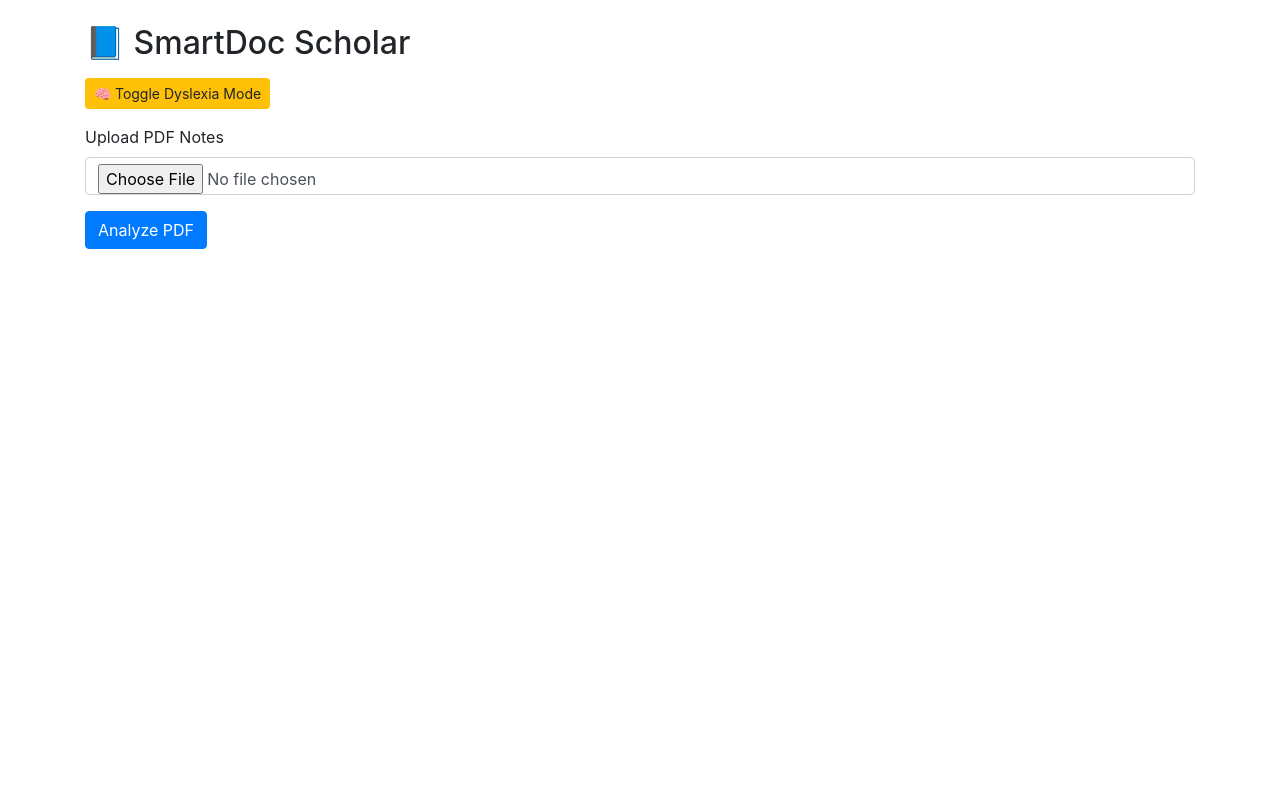
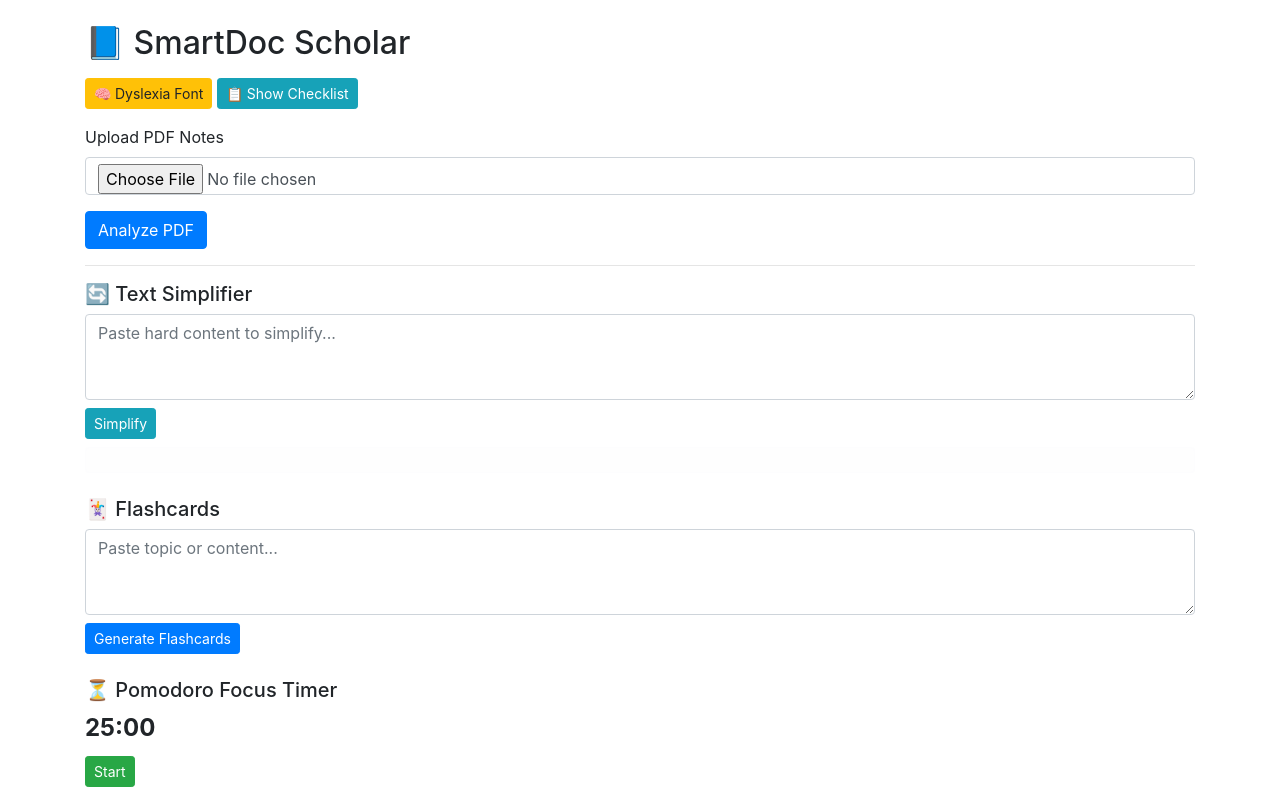
Before and after one commit to 7206582513/JustTimePass, a Flask app: template templates/index.html in a window 1280 px wide. Run offline with Flask 3, Linux system fonts and the light colour scheme; the template is opened without the code that fills it, so the values that code supplies are empty; some libraries are stand-ins or nearby versions; some web fonts are replaced.

Commit message:
Updates Files

```diff
--- a/app.py
+++ b/app.py
@@ -1,3 +1,5 @@
+# app.py – SmartDoc Scholar Full Web App with OCR Fallback
+
 from flask import Flask, request, render_template, send_file, jsonify, session
 import os
 import fitz  # PyMuPDF
@@ -13,6 +15,7 @@ from pdf2image import convert_from_path
 import pytesseract
 import json
 import re
+from werkzeug.utils import secure_filename
 
 # === CONFIG ===
 pytesseract.pytesseract.tesseract_cmd = r"C:\\Program Files\\Tesseract-OCR\\tesseract.exe"
@@ -37,7 +40,7 @@ def init_db():
 init_db()
 
 # === GROQ API ===
-GROQ_API_KEY = "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"
+GROQ_API_KEY = "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"
 GROQ_API_URL = "https://api.groq.com/openai/v1/chat/completions"
 GROQ_MODEL = "llama3-8b-8192"
 
@@ -76,23 +79,24 @@ def extract_text_with_ocr(pdf_path):
         print("OCR Extraction Error:", e)
         return ""
 
-# === NLP BULLET SUMMARY (simplified for dyslexia) ===
+# === NLP BULLET SUMMARY ===
 def summarize_text(text):
-    prompt = (
-        "Summarize the following educational content in 5-7 short, simple bullet points, "
-        "using very clear language suitable for dyslexic learners:\n\n" + text[:3000]
-    )
+    prompt = f"Summarize this educational note into 5-7 key bullet points:\n\n{text[:3000]}"
     return groq_chat(prompt)
 
-# === AUDIO GENERATION (with fallback) ===
+# === AUDIO ===
 def generate_audio_summary(text):
     try:
+        from gtts import gTTS
         tts = gTTS(text)
         tts.save(SUMMARY_AUDIO)
     except Exception as e:
-        print("❌ gTTS Error:", e)
-        with open(SUMMARY_AUDIO, "w") as f:
-            f.write("Audio generation failed.")
+        print("⚠️ gTTS failed. Using offline pyttsx3 fallback. Error:", e)
+        engine = pyttsx3.init()
+        engine.setProperty('rate', 150)
+        engine.save_to_file(text, SUMMARY_AUDIO)
+        engine.runAndWait()
+
 
 # === QUIZ GENERATION ===
 def generate_quiz_questions(text):
@@ -105,7 +109,7 @@ Each question should have:
 - 'options': a list of 4 full answer strings (not labeled A/B/C)
 - 'answer': the full correct answer string (must match one of the options exactly)
 
-Output only a JSON array. No explanations.
+Output should be a JSON array only. No markdown, labels, or explanations.
 
 Content:
 {text[:2500]}
@@ -140,7 +144,7 @@ def build_vector_store(text):
     splitter = CharacterTextSplitter(chunk_size=512, chunk_overlap=100)
     docs = splitter.create_documents([text])
     if not docs:
-        raise ValueError("❌ No document chunks found.")
+        raise ValueError("❌ Unable to generate document chunks from text.")
     embeddings = HuggingFaceEmbeddings()
     return FAISS.from_documents(docs, embeddings)
 
@@ -148,6 +152,49 @@ def answer_query(query, vs):
     docs = vs.similarity_search(query, k=3)
     context = "\n\n".join([d.page_content for d in docs])
     return groq_chat(f"Answer using this context:\n{context}\n\nQ: {query}")
+
+
+# === TEXT SIMPLIFIER ROUTE ===
+@app.route("/simplify", methods=["POST"])
+def simplify():
+    text = request.form.get("text", "")
+    if not text.strip():
+        return jsonify({"simplified": "⚠️ No text provided."})
+
+    prompt = "Simplify the following text using very easy and short sentences suitable for ADHD/Dyslexic students:\n\n" + text
+    simplified = groq_chat(prompt)
+    return jsonify({"simplified": simplified})
+
+
+# === FLASHCARD GENERATOR ROUTE ===
+@app.route("/flashcards", methods=["POST"])
+def flashcards():
+    text = request.form.get("text", "")
+    if not text.strip():
+        return jsonify({"cards": "⚠️ No input provided."})
+
+    prompt = f"""
+Generate 5 flashcards from the following content.
+
+Each flashcard must include:
+- question: A short question string.
+- answer: A simple, correct answer string.
+
+Output as a JSON list. No explanations or markdown.
+
+Content:
+{text}
+"""
+    response = groq_chat(prompt)
+
+    try:
+        cards = json.loads(response)
+        formatted = "\n".join([f"Q: {card['question']}\nA: {card['answer']}" for card in cards])
+        return jsonify({"cards": formatted})
+    except Exception as e:
+        print("⚠️ Flashcard JSON parsing failed:", e)
+        return jsonify({"cards": response})
+
 
 # === HISTORY ===
 def save_history(user, query, response):
@@ -172,7 +219,11 @@ def index():
     summary = questions = ""
     if request.method == "POST":
         file = request.files['pdf']
-        file_path = os.path.join(UPLOAD_FOLDER, file.filename)
+        if not file or file.filename == "":
+            return "❌ No PDF uploaded!"
+
+        filename = secure_filename(file.filename)
+        file_path = os.path.join(UPLOAD_FOLDER, filename)
         file.save(file_path)
         session['user'] = request.remote_addr
 
@@ -181,8 +232,9 @@ def index():
             print("Trying OCR fallback...")
             text = extract_text_with_ocr(file_path)
             if not text.strip():
-                return "❌ No readable text found even after OCR. Try uploading a clean PDF."
+                return "❌ No readable text found even after OCR."
 
+        print("Text Extracted:", text[:500])
         summary = summarize_text(text)
         generate_audio_summary(summary)
         questions = generate_quiz_questions(text)
@@ -220,4 +272,8 @@ def download_history():
     return send_file(filepath, as_attachment=True)
 
 if __name__ == '__main__':
-    app.run(host='0.0.0.0', port=int(os.environ.get("PORT", 5000)), debug=False)
+    app.run(
+        host='0.0.0.0',
+        port=int(os.environ.get("PORT", 5000)),
+        debug=False
+    )
--- a/templates/index.html
+++ b/templates/index.html
@@ -2,7 +2,7 @@
 <html lang="en">
 <head>
   <meta charset="UTF-8">
-  <title>SmartDoc Scholar</title>
+  <title>SmartDoc Scholar – Focus Mode</title>
   <link rel="stylesheet" href="https://stackpath.bootstrapcdn.com/bootstrap/4.5.2/css/bootstrap.min.css">
   <link href="https://fonts.cdnfonts.com/css/opendyslexic" rel="stylesheet">
   <style>
@@ -13,20 +13,46 @@
       letter-spacing: 0.05em;
       line-height: 1.6;
     }
+    .timer-box {
+      font-size: 1.5em;
+      font-weight: bold;
+      margin-bottom: 10px;
+    }
+    pre {
+      background-color: #f8f9fa;
+      padding: 10px;
+      border-radius: 8px;
+      white-space: pre-wrap;
+    }
   </style>
   <script src="https://code.jquery.com/jquery-3.5.1.min.js"></script>
-  <script src="https://stackpath.bootstrapcdn.com/bootstrap/4.5.2/js/bootstrap.bundle.min.js"></script>
 </head>
 <body>
 <div class="container mt-4">
   <h2 class="mb-3">📘 SmartDoc Scholar</h2>
 
-  <button class="btn btn-sm btn-warning mb-3" id="toggle-dyslexia">🧠 Toggle Dyslexia Mode</button>
+  <div class="mb-3">
+    <button class="btn btn-warning btn-sm" id="toggle-dyslexia">🧠 Dyslexia Font</button>
+    <button class="btn btn-info btn-sm" onclick="toggleChecklist()">📋 Show Checklist</button>
+  </div>
 
+  <!-- ✅ Checklist-style Learning -->
+  <div id="checklist" class="mb-4" style="display:none;">
+    <h5>✅ Learning Checklist</h5>
+    <ul class="list-group">
+      <li class="list-group-item"><input type="checkbox"> Read Summary</li>
+      <li class="list-group-item"><input type="checkbox"> Listen to Audio</li>
+      <li class="list-group-item"><input type="checkbox"> Take Quiz</li>
+      <li class="list-group-item"><input type="checkbox"> Try Flashcards</li>
+      <li class="list-group-item"><input type="checkbox"> Revise Yesterday</li>
+    </ul>
+  </div>
+
+  <!-- PDF Upload -->
   <form method="POST" enctype="multipart/form-data">
     <div class="form-group">
       <label>Upload PDF Notes</label>
-      <input type="file" name="pdf" accept="application/pdf" class="form-control">
+      <input type="file" name="pdf" accept="application/pdf" class="form-control" required>
     </div>
     <button type="submit" class="btn btn-primary">Analyze PDF</button>
   </form>
@@ -83,29 +109,48 @@
     </ul>
   </div>
   {% endif %}
+
+  <hr>
+
+  <!-- 🧠 Text Simplifier -->
+  <h5>🔄 Text Simplifier</h5>
+  <textarea id="complex-text" class="form-control mb-2" rows="3" placeholder="Paste hard content to simplify..."></textarea>
+  <button onclick="simplifyText()" class="btn btn-info btn-sm">Simplify</button>
+  <div id="simplified-result" class="alert alert-light mt-2"></div>
+
+  <!-- 🃏 Flashcard Generator -->
+  <h5 class="mt-4">🃏 Flashcards</h5>
+  <textarea id="flashcard-input" class="form-control mb-2" rows="3" placeholder="Paste topic or content..."></textarea>
+  <button onclick="generateFlashcards()" class="btn btn-primary btn-sm">Generate Flashcards</button>
+  <div id="flashcard-result" class="mt-2"></div>
+
+  <!-- ⏳ Pomodoro Timer -->
+  <h5 class="mt-4">⏳ Pomodoro Focus Timer</h5>
+  <div class="timer-box" id="timer-display">25:00</div>
+  <button onclick="startPomodoro()" class="btn btn-success btn-sm">Start</button>
 </div>
 
 <script>
-  // Normalize strings for answer comparison
-  function normalize(str) {
-    if (!str) return '';
-    return $("<textarea>").html(String(str)).text().replace(/\s+/g, " ").trim().toLowerCase();
+  // Dyslexia Mode
+  $('#toggle-dyslexia').click(function () {
+    $('body').toggleClass('dyslexia-mode');
+  });
+
+  // Checklist Toggle
+  function toggleChecklist() {
+    $('#checklist').slideToggle();
   }
 
   // Quiz logic
   $('#quiz-section').on('click', '.option-btn', function () {
     const selected = $(this).data('choice');
     const correct = $(this).data('answer');
-
     const selectedNorm = normalize(selected);
     const correctNorm = normalize(correct);
-
     const isCorrect = selectedNorm === correctNorm;
     const allOptions = $(this).closest('.mb-4').find('.option-btn');
     const feedback = $(this).closest('.mb-4').find('.feedback');
-
     allOptions.prop('disabled', true);
-
     allOptions.each(function () {
       const choice = normalize($(this).data('choice'));
       if (choice === correctNorm) {
@@ -114,29 +159,26 @@
         $(this).removeClass('btn-outline-primary').addClass('btn-danger');
       }
     });
-
-    if (isCorrect) {
-      feedback.text("✅ Correct! Great job.").css("color", "green");
-    } else {
-      feedback.text("❌ Incorrect. The correct answer is highlighted in green.").css("color", "red");
-    }
+    feedback.text(isCorrect ? "✅ Correct!" : "❌ Incorrect. Correct is highlighted in green.")
+      .css("color", isCorrect ? "green" : "red");
   });
 
-  // Chat form AJAX
+  function normalize(str) {
+    if (!str) return '';
+    return $("<textarea>").html(String(str)).text().replace(/\s+/g, " ").trim().toLowerCase();
+  }
+
+  // Chat
   $('#chat-form').submit(function (e) {
     e.preventDefault();
     const query = $('#query').val();
+    $('#chat-result').html("Thinking...");
     $.post('/chat', { query: query }, function (data) {
       $('#chat-result').html(`<strong>Response:</strong> ${data.response}`);
     });
   });
 
-  // Dyslexia Mode Toggle
-  $('#toggle-dyslexia').click(function () {
-    $('body').toggleClass('dyslexia-mode');
-  });
-
-  // Read-aloud for any element by ID
+  // Text-to-Speech
   function speakText(id) {
     const content = document.getElementById(id).innerText;
     const synth = window.speechSynthesis;
@@ -144,6 +186,42 @@
     utter.rate = 0.9;
     synth.speak(utter);
   }
+
+  // Simplifier
+  function simplifyText() {
+    const text = $('#complex-text').val();
+    $('#simplified-result').html("Simplifying...");
+    $.post('/simplify', { text: text }, function (data) {
+      $('#simplified-result').html(data.simplified);
+    });
+  }
+
+  // Flashcard Generator
+  function generateFlashcards() {
+    const text = $('#flashcard-input').val();
+    $('#flashcard-result').html("Generating...");
+    $.post('/flashcards', { text: text }, function (data) {
+      $('#flashcard-result').html(`<pre>${data.cards}</pre>`);
+    });
+  }
+
+  // Pomodoro Timer
+  let timer, seconds = 1500;
+  function startPomodoro() {
+    clearInterval(timer);
+    seconds = 1500;
+    timer = setInterval(() => {
+      if (seconds <= 0) {
+        clearInterval(timer);
+        alert("⏰ Break Time!");
+      } else {
+        seconds--;
+        const min = String(Math.floor(seconds / 60)).padStart(2, '0');
+        const sec = String(seconds % 60).padStart(2, '0');
+        $('#timer-display').text(`${min}:${sec}`);
+      }
+    }, 1000);
+  }
 </script>
 </body>
 </html>
```
